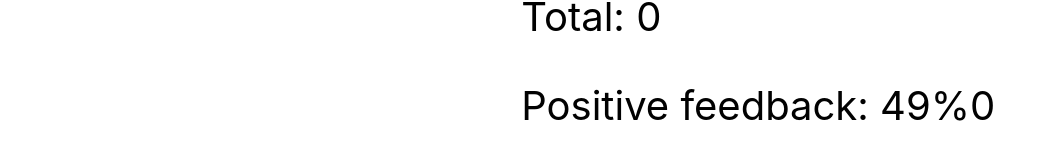
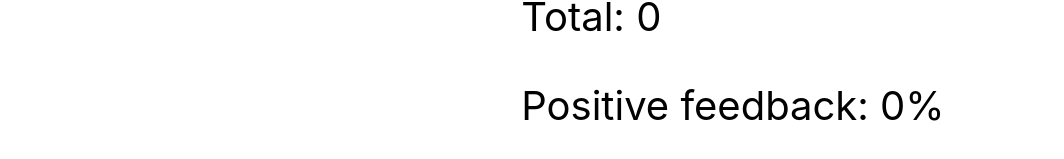
Before and after one commit to Mateuszmeteo/goit-react-hw-04-feedback, a React (Create React App) app: page / in a window 1280 px wide. Shown: the part 627-786 px from the top of the page, without its empty margins (109-1173 px from the left). Built offline with nearby package versions, Linux system fonts and the light colour scheme.

Commit message:
snd-step-compl

```diff
--- a/src/components/feedbackApp/interface.jsx
+++ b/src/components/feedbackApp/interface.jsx
@@ -24,11 +24,13 @@ class Interface extends Component {
     }
 
     countPositiveFeedbackPercentage = () => {
-        const {good, neutral, bad} = this.state
-        return (good + neutral + bad )/100
+        const {good} = this.state
+        const totalFeedback = this.countTotalFeedback()
+        if (totalFeedback === 0) {
+            return 0
+        }
+        return Math.round((good/totalFeedback)*100)
     }
-
-
 
 
     render() {
@@ -48,7 +50,7 @@ class Interface extends Component {
             <p>Neutral: {neutral}</p>
             <p>Bad: {bad}</p>
             <p>Total: {totalFeedback}</p>
-            <p>Positive feedback: 49%{positiveProcentage}</p>
+            <p>Positive feedback: {positiveProcentage}%</p>
         </div>
     )
     }
@@ -56,3 +58,20 @@ class Interface extends Component {
 }
 
 export default Interface;
+
+
+
+////====================================///////
+    // countPositiveFeedbackPercentage = () => {
+    //     const { good } = this.state;
+    //     const totalFeedback = this.countTotalFeedback();
+    //     if (totalFeedback === 0) {
+    //       return 0;
+    //     }
+    //     return Math.round((good / totalFeedback) * 100);
+    //   };
+
+    // countPositiveFeedbackPercentage = () => {
+    //     const {good, neutral, bad} = this.state
+    //     return Math.round((good/(good + neutral + bad ))*100)
+    // }
```
